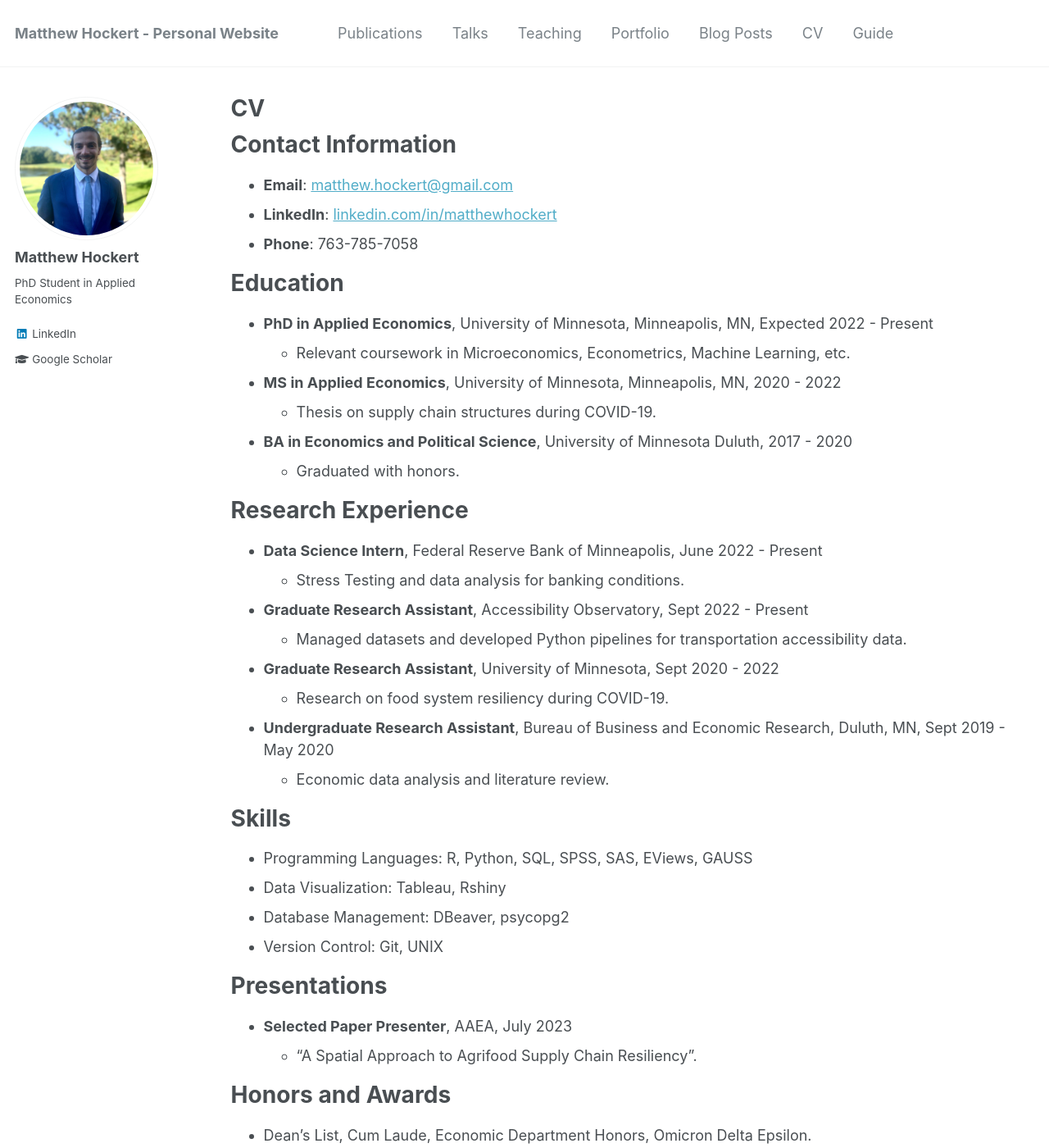
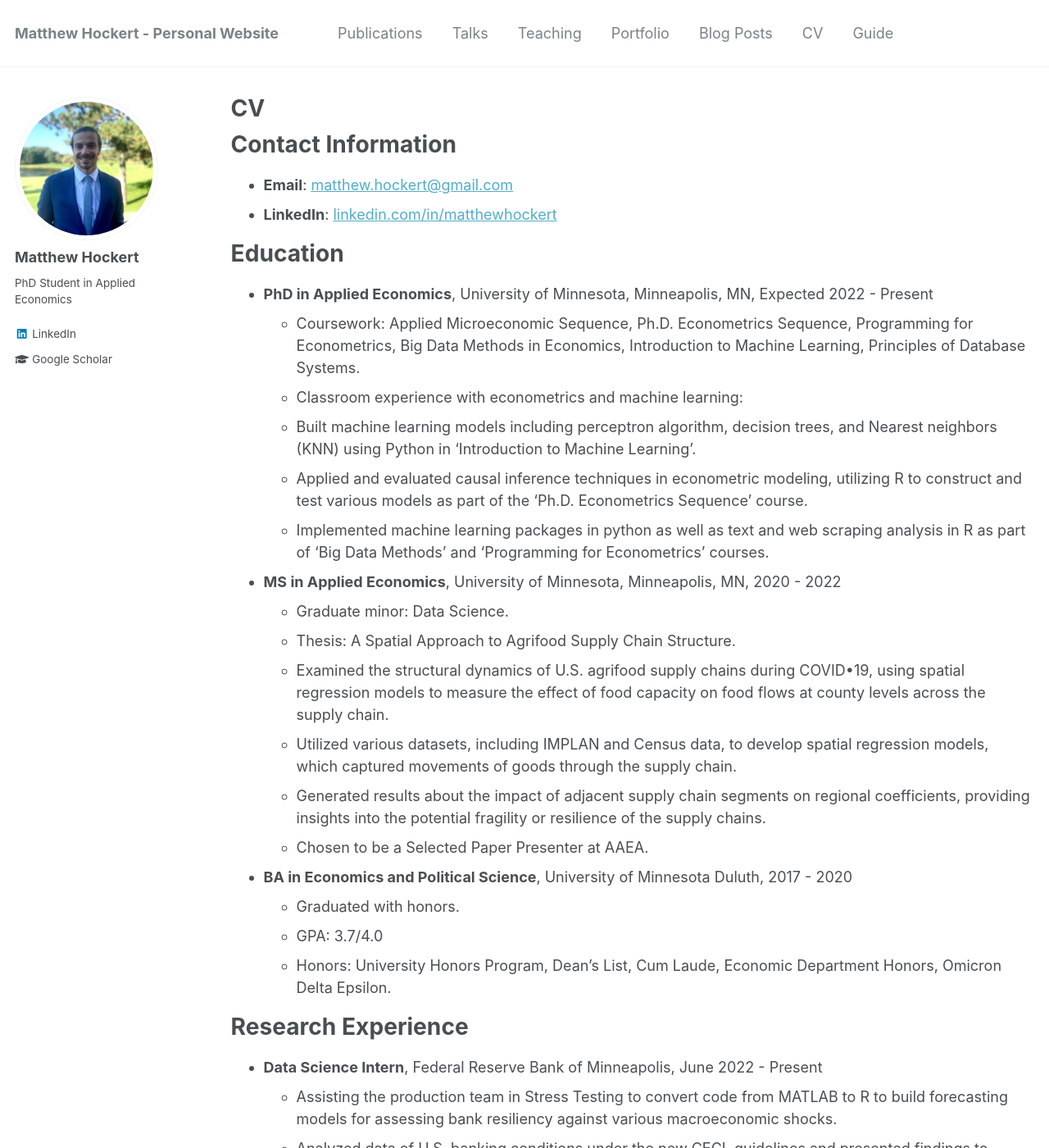
Before and after one commit to MatthewHockert/MatthewHockert.github.io, a Jekyll site: the page built from _pages/cv.md, in a window 1280 px wide and 1400 px high. Shown: the whole window at 82% size. Built offline with Jekyll 4.4.1, drawn with Linux system fonts in a browser that asks for light colours; some of the changed text lies outside the part shown.

Commit message:
new updates
Resume and main page updates.

```diff
--- a/_pages/cv.md
+++ b/_pages/cv.md
@@ -10,35 +10,78 @@ redirect_from:
 # Contact Information
 * **Email**: [matthew.hockert@gmail.com](mailto:matthew.hockert@gmail.com)
 * **LinkedIn**: [linkedin.com/in/matthewhockert](https://www.linkedin.com/in/matthewhockert/)
-* **Phone**: 763-785-7058
 
 # Education
 * **PhD in Applied Economics**, University of Minnesota, Minneapolis, MN, Expected 2022 - Present
-  * Relevant coursework in Microeconomics, Econometrics, Machine Learning, etc.
+  * Coursework: Applied Microeconomic Sequence, Ph.D. Econometrics Sequence, Programming
+    for Econometrics, Big Data Methods in Economics, Introduction to Machine Learning,
+    Principles of Database Systems.
+  * Classroom experience with econometrics and machine learning:
+  * Built machine learning models including perceptron algorithm, decision trees, and Nearest
+    neighbors (KNN) using Python in 'Introduction to Machine Learning'.
+  * Applied and evaluated causal inference techniques in econometric modeling, utilizing R to
+    construct and test various models as part of the 'Ph.D. Econometrics Sequence' course.
+  * Implemented machine learning packages in python as well as text and web scraping
+    analysis in R as part of 'Big Data Methods' and 'Programming for Econometrics' courses.
 * **MS in Applied Economics**, University of Minnesota, Minneapolis, MN, 2020 - 2022
-  * Thesis on supply chain structures during COVID-19.
+  * Graduate minor: Data Science.
+  * Thesis: A Spatial Approach to Agrifood Supply Chain Structure.
+  * Examined the structural dynamics of U.S. agrifood supply chains during COVID•19, using
+    spatial regression models to measure the effect of food capacity on food flows at county
+    levels across the supply chain.
+  * Utilized various datasets, including IMPLAN and Census data, to develop spatial regression
+    models, which captured movements of goods through the supply chain.
+  * Generated results about the impact of adjacent supply chain segments on regional
+    coefficients, providing insights into the potential fragility or resilience of the supply chains.
+  * Chosen to be a Selected Paper Presenter at AAEA.
 * **BA in Economics and Political Science**, University of Minnesota Duluth, 2017 - 2020
   * Graduated with honors.
+  * GPA: 3.7/4.0
+  * Honors: University Honors Program, Dean's List, Cum Laude, Economic Department Honors,
+    Omicron Delta Epsilon.
 
 # Research Experience
 * **Data Science Intern**, Federal Reserve Bank of Minneapolis, June 2022 - Present
-  * Stress Testing and data analysis for banking conditions.
+  * Assisting the production team in Stress Testing to convert code from MATLAB to R to build
+    forecasting models for assessing bank resiliency against various macroeconomic shocks.
+  * Analyzed data of U.S. banking conditions under the new CECL guidelines and presented
+    findings to examiners and supervisors.
+  * Created Rshiny applications providing analytics and incorporating risk models to identify bank
+    risk levels by loan and asset types.
+  * Investigated changes in rural banking quality and agricultural output in the Ninth District.
+  * Created Rshiny dashboard displaying differences in counties’ economies and banking
+  conditions.
 * **Graduate Research Assistant**, Accessibility Observatory, Sept 2022 - Present
-  * Managed datasets and developed Python pipelines for transportation accessibility data.
+  * Created public datasets on accessibility of transportation types (bike, car, and transit) using
+    Pandas and SQL.
+  * Developed Python pipeline taking data from DBeaver, cleaning it, and generated weighted
+    average data of jobs accessible from block group to state level within the US.
+  * Created Rshiny application using leaflet package to display job accessibility nationally from
+    block group to state level.
+  * Experience using GIT in UNIX environment.
+  * Familiarity with SQL within Dbeaver and Python pipeline.
 * **Graduate Research Assistant**, University of Minnesota, Sept 2020 - 2022
-  * Research on food system resiliency during COVID-19.
+  * Conducted literature review for future publication.
+  * Examined regional food system resiliency during the COVID•19 Pandemic.
+  * Built comprehensive dataset using Census and IMPLAN data for OLS and spatial regression
+    models in R.
 * **Undergraduate Research Assistant**, Bureau of Business and Economic Research, Duluth, MN, Sept 2019 - May 2020
-  * Economic data analysis and literature review.
+  • Generated local economic data and performed data analysis on IMPLAN, Excel, and SPSS.
+  • Cleaned and interpreted survey data on Qualtrics and Excel.
+  • Worked with fellow research assistants to write publications that were later published on the
+    university website.
+  • Helped in crafting literature review and public outreach for labor market research.
 
 # Skills
-* Programming Languages: R, Python, SQL, SPSS, SAS, EViews, GAUSS
-* Data Visualization: Tableau, Rshiny
-* Database Management: DBeaver, psycopg2
-* Version Control: Git, UNIX
+*  Programming languages: R, Python, SQL, SPSS, SAS, EViews, GAUSS
+* Database Management Tools: DBeaver, psycopg2
+* Data visualization tools: Tableau, Rshiny
+* Survey platforms: Qualtrics
+* Version control: Git, UNIX
 
 # Presentations
 * **Selected Paper Presenter**, AAEA, July 2023
-  * "A Spatial Approach to Agrifood Supply Chain Resiliency".
+  * ["A Spatial Approach to Agrifood Supply Chain Resiliency"](https://ageconsearch.umn.edu/record/335774/files/26064.pdf).
 
 # Honors and Awards
 * Dean's List, Cum Laude, Economic Department Honors, Omicron Delta Epsilon.
```
Also changed, not shown: _pages/about.md (+1 -1 lines).
